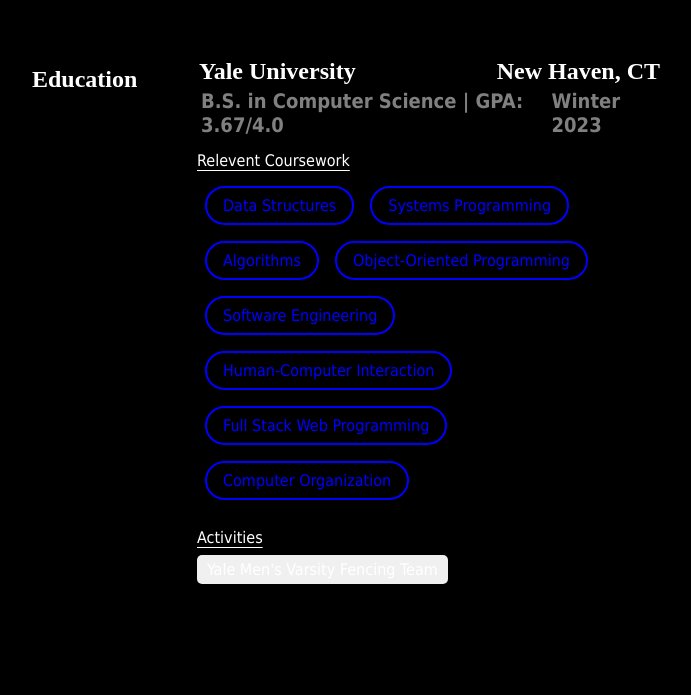
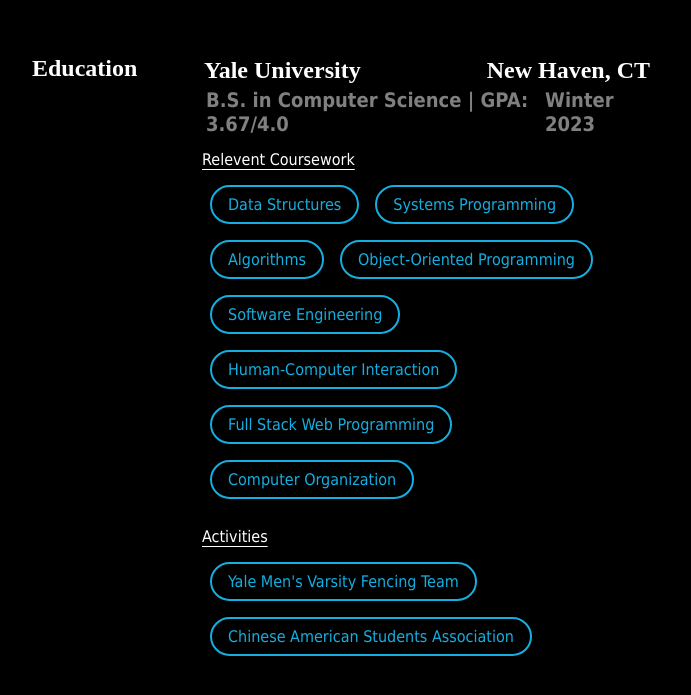
Before and after one commit to ading01/my_website, a React (Create React App) app: page / in a window 1280 px wide. Shown: the part 2093-2788 px from the top of the page, without its empty margins (298-989 px from the left). Built offline with nearby package versions, Linux system fonts and the light colour scheme.

Commit message:
update ticker and pills

```diff
--- a/public/index.html
+++ b/public/index.html
@@ -10,6 +10,7 @@
       content="Web site created using create-react-app"
     />
     <link rel="apple-touch-icon" href="%PUBLIC_URL%/logo.png" />
+    <link rel="preload" />
     <!--
       manifest.json provides metadata used when your web app is installed on a
       user's mobile device or desktop. See https://developers.google.com/web/fundamentals/web-app-manifest/
--- a/src/components/Ticker/Ticker.tsx
+++ b/src/components/Ticker/Ticker.tsx
@@ -3,7 +3,7 @@
 
 const scrollAnimation = keyframes`
   0% {
-    transform: translateX(200%);
+    transform: translateX(50%);
   }
   100% {
     transform: translateX(-100%);
--- a/src/content/EducationContent/EducationContent.tsx
+++ b/src/content/EducationContent/EducationContent.tsx
@@ -14,8 +14,14 @@
   "Computer Organization",
 ];
 
+const activities: string[] = [
+  "Yale Men's Varsity Fencing Team",
+  "Chinese American Students Association",
+];
+
 function EducationContent() {
   const { theme } = useTheme();
+  const borderColor = theme === "light" ? "#5e8bed" : "#15aee1";
 
   return (
     <div className="education-content">
@@ -34,20 +40,34 @@
         <div className="coursework-section">
           <PTitle mode={theme}>Relevent Coursework</PTitle>
           <div className="courses-container">
-            {relevant_courses.map((course, index) => (
-              <Pill key={index} borderColor="blue" textColor="blue">
-                {course}
-              </Pill>
-            ))}
+            {relevant_courses.map((course, index) => {
+              return (
+                <Pill
+                  key={index}
+                  borderColor={borderColor}
+                  textColor={borderColor}
+                >
+                  {course}
+                </Pill>
+              );
+            })}
           </div>
         </div>
 
         <div className="activities-section">
           <PTitle mode={theme}>Activities</PTitle>
           <div className="activities-container">
-            <div className="activity">
-              <PText mode={theme}>Yale Men's Varsity Fencing Team</PText>
-            </div>
+            {activities.map((activity, index) => {
+              return (
+                <Pill
+                  key={index}
+                  borderColor={borderColor}
+                  textColor={borderColor}
+                >
+                  {activity}
+                </Pill>
+              );
+            })}
           </div>
         </div>
       </FadeInSection>
--- a/src/content/SkillsContent.tsx
+++ b/src/content/SkillsContent.tsx
@@ -40,6 +40,7 @@
   }, []);
 
   return (
+    <FadeInSection>
       <div>
         <TitleHeading>{title}</TitleHeading>
         {groupedChildren.map((group, index) => (
@@ -48,6 +49,7 @@
           </FadeInSection>
         ))}
       </div>
+    </FadeInSection>
   );
 };
 
--- a/src/pages/Resume.tsx
+++ b/src/pages/Resume.tsx
@@ -25,6 +25,7 @@
   display: flex; // Enables flexbox
   justify-content: center; // Centers children horizontally
   align-items: center; // Centers children vertically
+  transition: background-color 0.5s ease;
 `;
 
 const StyledLink = styled(Link)`
--- a/src/styles/divs.tsx
+++ b/src/styles/divs.tsx
@@ -18,4 +18,5 @@
 
 export const RightColumn = styled.div`
   flex: 75%;
+  padding: 10px;
 `;
```
Lines whose indentation alone changed are shown as unchanged.
